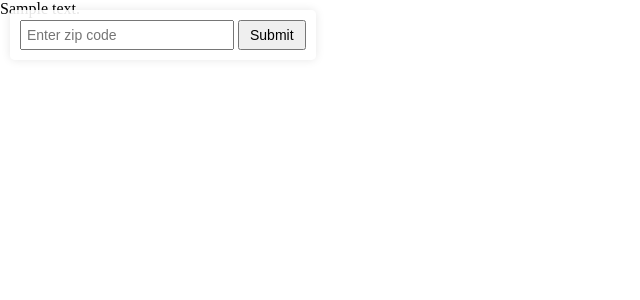
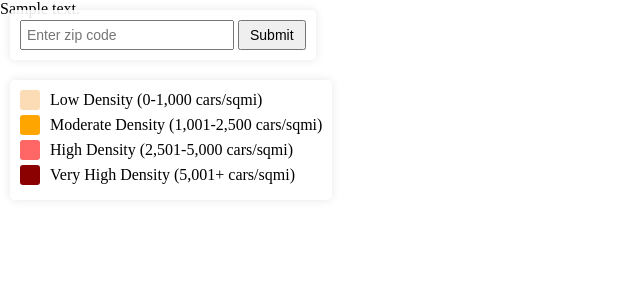
Before and after one commit to ver1log/CarDensityMapper, a Python web app: template templates/map_templates.html in a window 1280 px wide. Shown: the top 300 px of the page, without its empty margins (0-640 px from the left). Run offline with Jinja, Linux system fonts and the light colour scheme; the template is opened without the code that fills it: most values are stand-ins (such as "Sample title", 1, 10 or a date in 2020).

Commit message:
added the density colors for the markers and a legend for the density level, if possible i want to map the actual zip codes boarders onto the map

```diff
--- a/templates/map_templates.html
+++ b/templates/map_templates.html
@@ -26,6 +26,30 @@
             font-size: 14px;
             cursor: pointer;
         }
+        /* Legend Container Style */
+        #legend-container {
+            position: absolute;
+            top: 80px; /* Place below the input box */
+            left: 10px;
+            z-index: 999;
+            background: rgba(255, 255, 255, 0.9);
+            padding: 10px;
+            border-radius: 5px;
+            box-shadow: 0 0 10px rgba(0, 0, 0, 0.1);
+        }
+
+        .legend-item {
+            display: flex;
+            align-items: center;
+            margin-bottom: 5px;
+        }
+
+        .legend-color {
+            width: 20px;
+            height: 20px;
+            margin-right: 10px;
+            border-radius: 3px;
+        }
     </style>
 </head>
 <body>
@@ -36,6 +60,27 @@
             <button onclick="handleInput()">Submit</button>
         </div>
     </form>
+
+      <!-- Legend -->
+      <div id="legend-container">
+        <div class="legend-item">
+            <div class="legend-color" style="background-color: #fcdcb4;"></div>
+            <span>Low Density (0-1,000 cars/sqmi)</span>
+        </div>
+        <div class="legend-item">
+            <div class="legend-color" style="background-color: #ffa500;"></div>
+            <span>Moderate Density (1,001-2,500 cars/sqmi)</span>
+        </div>
+        <div class="legend-item">
+            <div class="legend-color" style="background-color: #ff6666;"></div>
+            <span>High Density (2,501-5,000 cars/sqmi)</span>
+        </div>
+        <div class="legend-item">
+            <div class="legend-color" style="background-color: #8b0000;"></div>
+            <span>Very High Density (5,001+ cars/sqmi)</span>
+        </div>
+    </div>
+
     <!-- Map Container -->
     <div id="map-container">
         {{ map_content|safe }}  <!-- Embed the map HTML here -->
```
Also changed, not shown: src/Map.py (+28 -1 lines).
